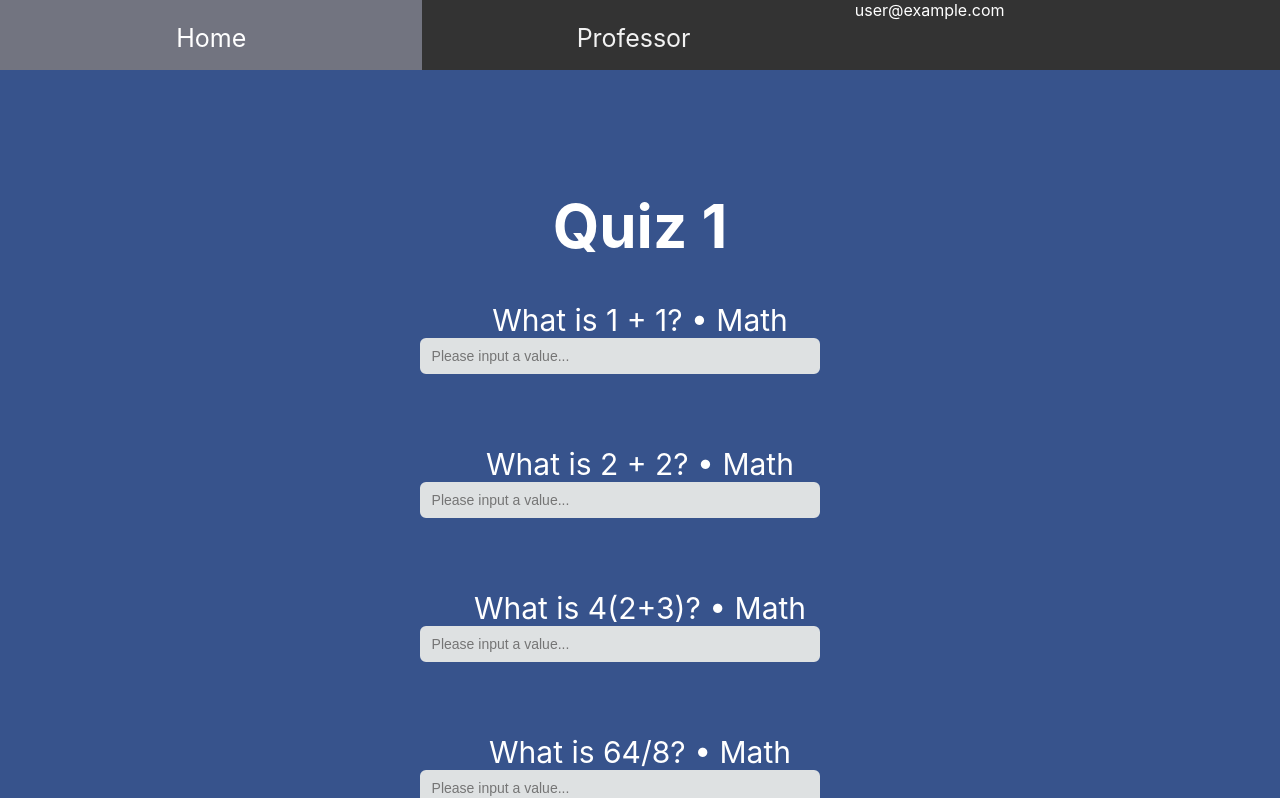
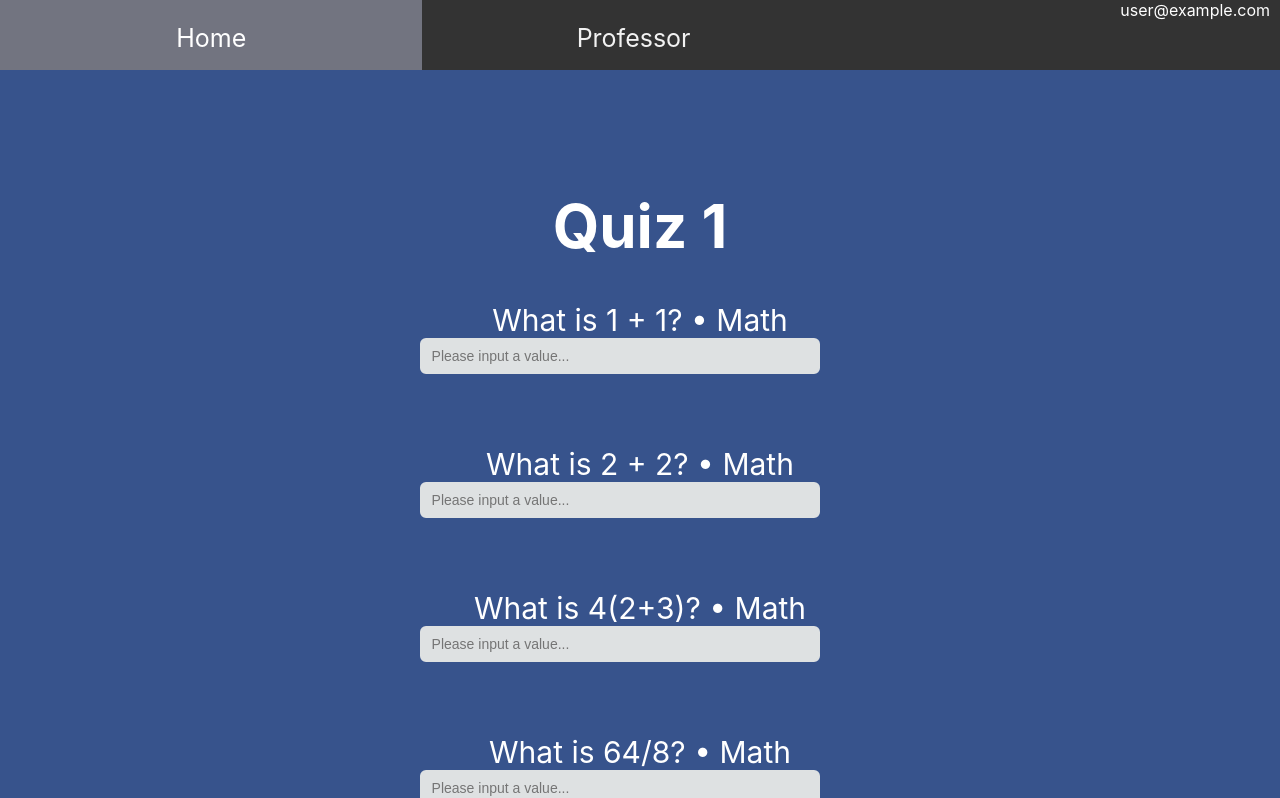
Before and after one commit to tpouler/Quiz-Maker, a Next.js app: page / in a window 1280 px wide. Shown: the top 798 px of the page. Built offline with nearby package versions, Linux system fonts and the light colour scheme; no server answers; sample sign-in values are in the browser's storage.

Commit message:
login button fixed to right side

```diff
--- a/src/components/LoginStatus.js
+++ b/src/components/LoginStatus.js
@@ -6,7 +6,7 @@ import { getAuth } from "firebase/auth";
 import { Icon } from "@iconify/react";
 import loginOutlined from "@iconify/icons-ant-design/login-outlined";
 
-import styles from "../styles/LoginStatus.module.css";
+import loginsStyles from "../styles/LoginStatus.module.css";
 
 export default function LoginStatus() {
   const user = useUser();
@@ -19,7 +19,7 @@ export default function LoginStatus() {
 
   if (user && user.email) {
     return (
-      <div className={styles.content}>
+      <div className={loginsStyles.content}>
         <div>
           <Icon
             icon={loginOutlined}
@@ -34,7 +34,7 @@ export default function LoginStatus() {
     );
   } else {
     return (
-      <div className={styles.content}>
+      <div className={loginsStyles.content}>
         <Link href="/login">Log in</Link>
       </div>
     );
--- a/src/styles/LoginStatus.module.css
+++ b/src/styles/LoginStatus.module.css
@@ -1,9 +1,11 @@
 .content {
   display: flex;
+  float: right;
 }
 
 .content p {
   margin-left: 10px;
+  margin-right: 10px;
   margin-top: 0px;
   font-size: 16px;
 }
```
Also changed, not shown: 2 other files (tests, documents, lock files or other folders).
